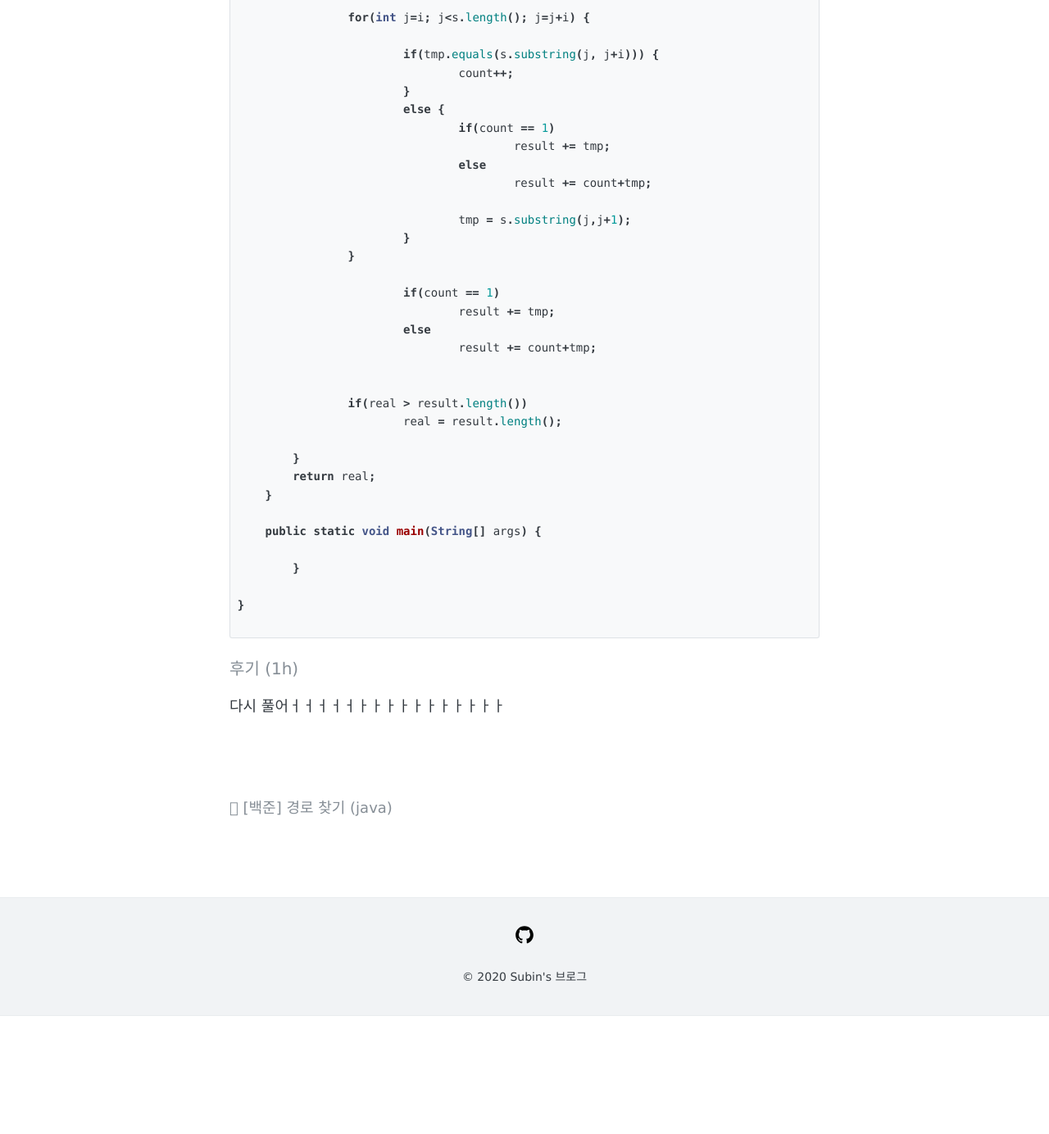
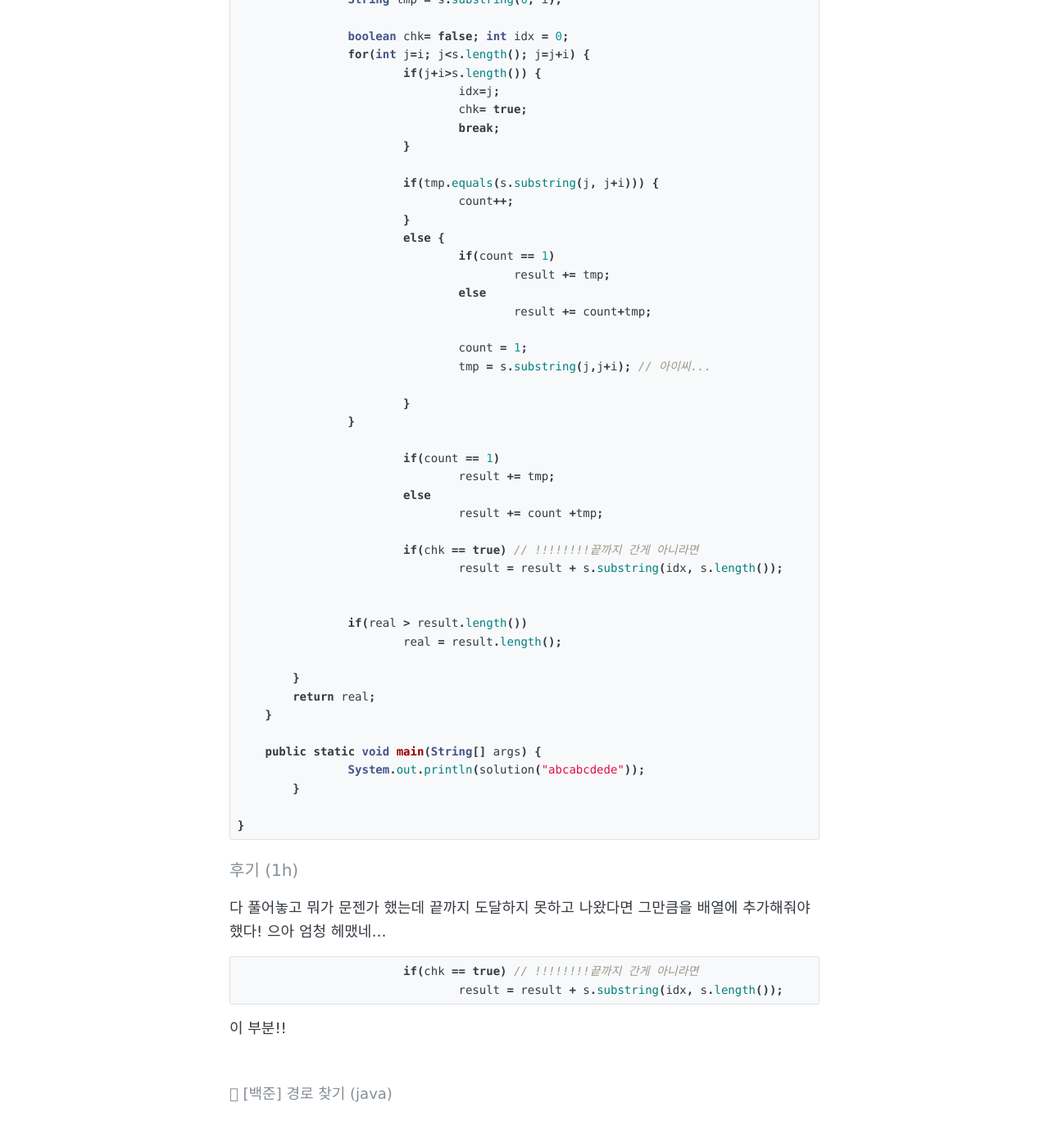
Before and after one commit to Parksuu/Parksuu.github.io, a Jekyll site: the page built from _posts/2020-03-03-83-[백준]-문자열 압축-(java).md, in a window 1280 px wide and 1400 px high, scrolled down 1947 px. Shown: the top 1384 px of the window at 82% size. Built offline with Jekyll 4.4.1, drawn with Linux system fonts in a browser that asks for light colours; comment, search, counter and statistics services are not loaded; before the commit the page ends 3187 px from its top, so only the background shows below that; some of the changed text lies outside the part shown.

Commit message:
문자열 압축

````diff
--- a/_posts/2020-03-03-83-[백준]-문자열 압축-(java).md
+++ b/_posts/2020-03-03-83-[백준]-문자열 압축-(java).md
@@ -51,12 +51,13 @@ package String;
 
 public class prog_2_문자열압축 {
 
-    public int solution(String s) {
-        int answer = 0;
+	static int solution(String s) {
+ 		int out_len = s.length()/2;
 
-        int out_len = s.length()/2;
+        int real = 10000;
 
-        int real = 100000000;
+        if(s.length() ==1)
+        	return 1;
 
         for(int i=1; i<=out_len; i++) {//1개부터, s/2까지 돌려볼 수 있다
         	String result = "";
@@ -64,7 +65,13 @@ public class prog_2_문자열압축 {
 
         	String tmp = s.substring(0, i);
 
+        	boolean chk= false; int idx = 0;
         	for(int j=i; j<s.length(); j=j+i) {
+        		if(j+i>s.length()) {
+        			idx=j;
+        			chk= true;
+        			break;
+        		}
 
         		if(tmp.equals(s.substring(j, j+i))) {
         			count++;
@@ -75,14 +82,19 @@ public class prog_2_문자열압축 {
         			else
         				result += count+tmp;
 
-        			tmp = s.substring(j,j+1);
+        			count = 1;
+        			tmp = s.substring(j,j+i); // 아이씨...
+
         		}
         	}
 
 			if(count == 1)
 				result += tmp;
 			else
-				result += count+tmp;
+				result += count +tmp;
+
+			if(chk == true) // !!!!!!!!끝까지 간게 아니라면
+				result = result + s.substring(idx, s.length());
 
 
         	if(real > result.length())
@@ -93,15 +105,19 @@ public class prog_2_문자열압축 {
     }
 
     public static void main(String[] args) {
-
+		System.out.println(solution("abcabcdede"));
 	}
 
 }
-
 ```
 
 #### 후기 (1h)
 
-다시 풀어ㅓㅓㅓㅓㅓㅏㅏㅏㅏㅏㅏㅏㅏㅏㅏㅏ
+다 풀어놓고 뭐가 문젠가 했는데 끝까지 도달하지 못하고 나왔다면 그만큼을 배열에 추가해줘야했다! 으아 엄청 헤맸네...
 
-<br>
+```java
+			if(chk == true) // !!!!!!!!끝까지 간게 아니라면
+				result = result + s.substring(idx, s.length());
+```
+
+이 부분!!
````
Also changed, not shown: other parts of _posts/2020-03-03-83-[백준]-문자열 압축-(java).md (+1 -1 lines).
